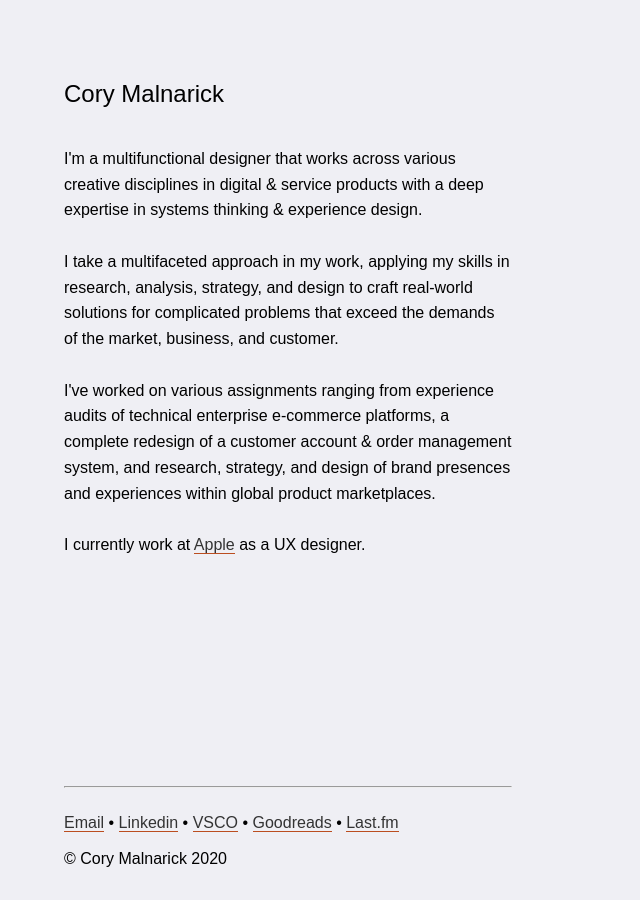
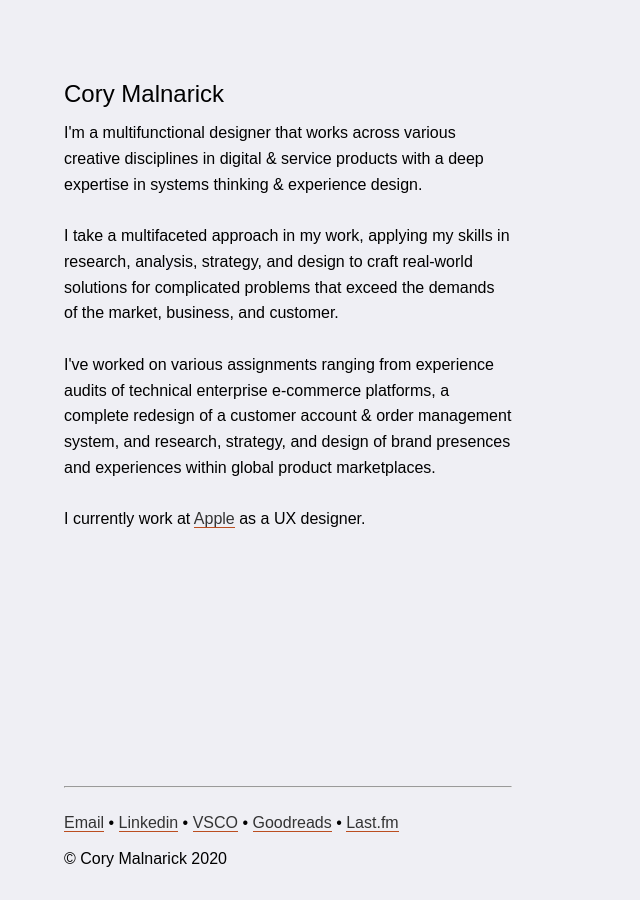
Before and after one commit to foundmonster/foundmonster.github.io, a Jekyll site: the page built from about.md, in a window 1280 px wide. Shown: the whole page, without its empty margins (0-640 px from the left). Built offline with Jekyll 4.4.1, drawn with Linux system fonts in a browser that asks for light colours; some web fonts are replaced.

Commit message:
removing break from about page to test

```diff
--- a/about.md
+++ b/about.md
@@ -2,7 +2,7 @@
 layout: layout
 title: Cory Malnarick
 ---
-<h2 class="headline">{{ page.title }}</h2><br>
+<h2 class="headline">{{ page.title }}</h2>
 <p>I'm a multifunctional designer that works across various creative disciplines in digital & service products with a deep expertise in systems thinking & experience design.</p><br>
 <p>I take a multifaceted approach in my work, applying my skills in research, analysis, strategy, and design to craft real-world solutions for complicated problems that exceed the demands of the market, business, and customer.</p><br>
 <p>I've worked on various assignments ranging from experience audits of technical enterprise e-commerce platforms, a complete redesign of a customer account & order management system, and research, strategy, and design of brand presences and experiences within global product marketplaces.</p><br>
```
